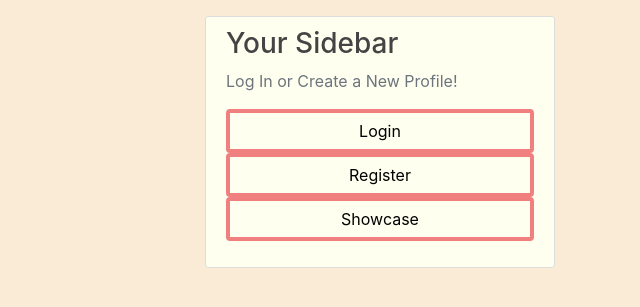
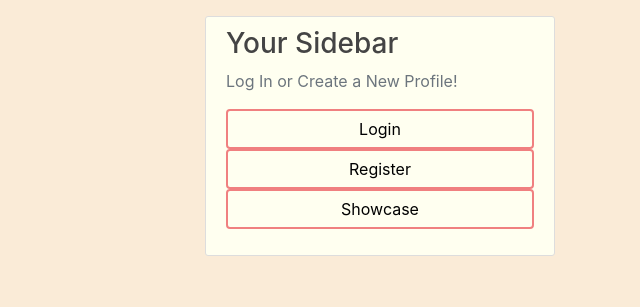
Before and after one commit to firsztkuba/djangoblog, a Django app: page / in a window 1280 px wide. Shown: the part 64-371 px from the top of the page, without its empty margins (640-1280 px from the left). Run offline with Django 4.2, Linux system fonts and the light colour scheme; data that the repository does not hold is empty; some libraries are stand-ins or nearby versions.

Commit message:
Updated base.html

```diff
--- a/blog/static/blog/main2.css
+++ b/blog/static/blog/main2.css
@@ -90,11 +90,11 @@ a.article-title:hover {
 }
 
 .listbtn {
-  border: 4px solid;
+  border: 2px solid;
   border-color: #F08080;
   color: black;
 }
 
 .listbtn:hover {
   background-color: #F08080;
-  color: black;
+  color: #FFFFF0;
```
